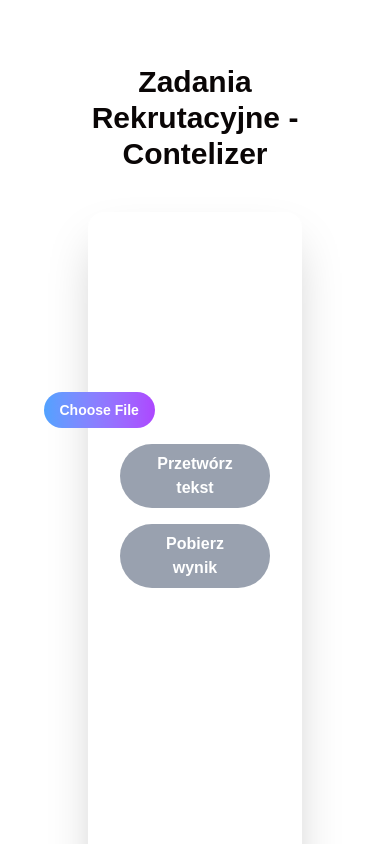
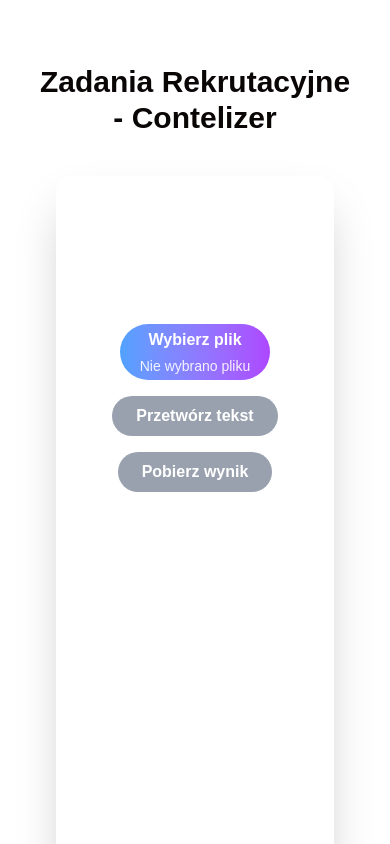
Before and after one commit to novelbyte/zadaniaRekrutacyjneContelizer, a Next.js app: page / in a window 390 px wide. Shown: the top 844 px of the page. Built offline with nearby package versions, Linux system fonts and the light colour scheme; no server answers.

Commit message:
Dodanie responsywnosci na mobilkach w zadaniu pierwszym (wybierz plik sie rozlewal i wychodzil poza obramowke)

```diff
--- a/app/page.tsx
+++ b/app/page.tsx
@@ -6,7 +6,7 @@
 export default function Home() {
   return (
     <main className="min-h-screen flex items-center justify-center p-8">
-      <div className="max-w-[1000px] w-full bg-white/5 rounded-xl p-8">
+      <div className="max-w-[1000px] w-screen bg-white/5 rounded-xl p-8">
         <h1 className="text-3xl font-bold mb-4 text-center">Zadania Rekrutacyjne - Contelizer</h1>
           <WordShuffle />
           <PeselValidation />
--- a/app/wordShuffle/page.tsx
+++ b/app/wordShuffle/page.tsx
@@ -5,10 +5,13 @@
 export default function WordShuffle() {
   const [originalText, setOriginalText] = useState('');
   const [processedText, setProcessedText] = useState('');
+  const [fileName, setFileName] = useState('');
 
   const handleFileUpload = (e: React.ChangeEvent<HTMLInputElement>) => {
     const file = e.target.files?.[0];
     if (!file) return;
+    setFileName(file.name);
+
     const reader = new FileReader();
     reader.onload = (event) => {
       setOriginalText(event.target?.result as string);
@@ -48,26 +51,29 @@
   };
 
   return (
-    <main className="min-h-screen  flex items-center justify-center p-6">
-      <div className="bg-white/10 backdrop-blur-md rounded-2xl shadow-2xl p-8 w-full max-w-3xl text-white">
-        <h1 className="text-3xl font-bold mb-4">
-          1.
-        </h1>
+    <main className="min-h-screen flex items-center justify-center p-6">
+      <div className="bg-white/10 backdrop-blur-md rounded-2xl shadow-2xl p-6 sm:p-8 w-full max-w-3xl text-white">
+        <h1 className="text-3xl font-bold mb-4 text-center">1.</h1>
         <p className="text-center mb-6 opacity-90">
           PLIK .TXT, MIESZANIE LITER W ŚRODKU
         </p>
 
-        <div className="flex flex-col items-center gap-4 mb-6">
-          <input
-            type="file"
-            accept=".txt"
-            onChange={handleFileUpload}
-            className="file:mr-4 file:py-2 file:px-4 file:rounded-full file:border-0 file:text-sm file:font-semibold
-                       file:bg-linear-to-r file:from-blue-400 file:to-purple-500 file:text-white
-                       hover:file:opacity-90 cursor-pointer"
-          />
+        {/* Input pliku */}
+        <div className="flex flex-col items-center gap-4 w-full">
+          <label className=" bg-linear-to-r from-blue-400 to-purple-500 flex flex-col items-center rounded-full px-5 py-1 cursor-pointer hover:">
+            <span className="mb-1 text-white  font-extrabold">Wybierz plik</span>
+            <input
+              type="file"
+              accept=".txt"
+              onChange={handleFileUpload}
+              className="hidden"
+            />
+            <span className="text-sm text-white/90">
+              {fileName || 'Nie wybrano pliku'}
+            </span>
+          </label>
 
-          <div className="flex flex-wrap justify-center gap-4">
+          <div className="flex flex-wrap justify-center gap-4 w-full">
             <button
               onClick={processText}
               disabled={!originalText}
@@ -87,7 +93,7 @@
               className={`px-6 py-2 rounded-full font-semibold text-white transition-transform duration-200
                 ${
                   processedText
-                    ? 'className="px-3 py-1 bg-linear-to-r from-pink-500 to-orange-400  rounded-full transition-transform" hover:scale-105'
+                    ? 'bg-linear-to-r from-pink-500 to-orange-400 hover:scale-105'
                     : 'bg-gray-400 cursor-not-allowed'
                 }`}
             >
@@ -96,11 +102,10 @@
           </div>
         </div>
 
+        {/* Teksty */}
         <div className="space-y-6">
           <div>
-            <h3 className="text-xl font-semibold mb-2">
-              Oryginał:
-            </h3>
+            <h3 className="text-xl font-semibold mb-2">Oryginał:</h3>
             <textarea
               rows={8}
               value={originalText}
@@ -110,9 +115,7 @@
           </div>
 
           <div>
-            <h3 className="text-xl font-semibold mb-2">
-              Wynik:
-            </h3>
+            <h3 className="text-xl font-semibold mb-2">Wynik:</h3>
             <textarea
               rows={8}
               value={processedText}
```
